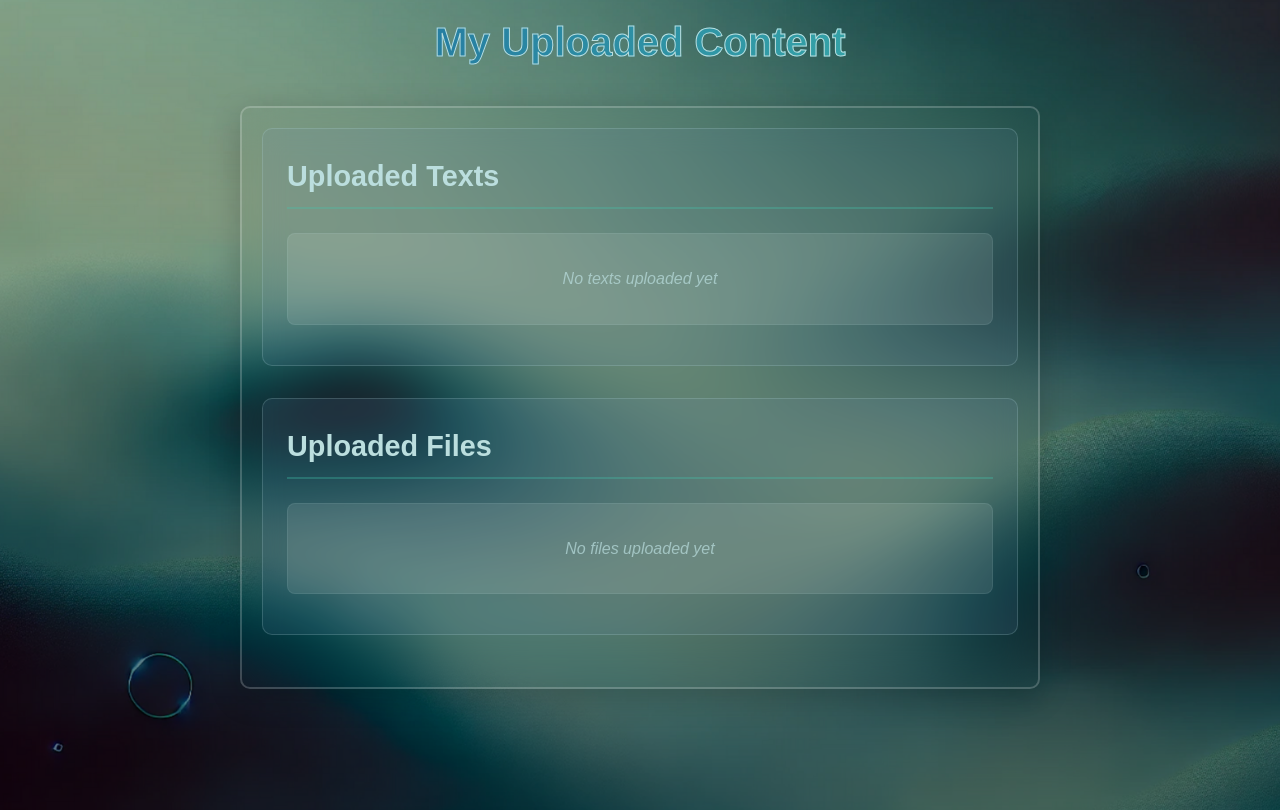
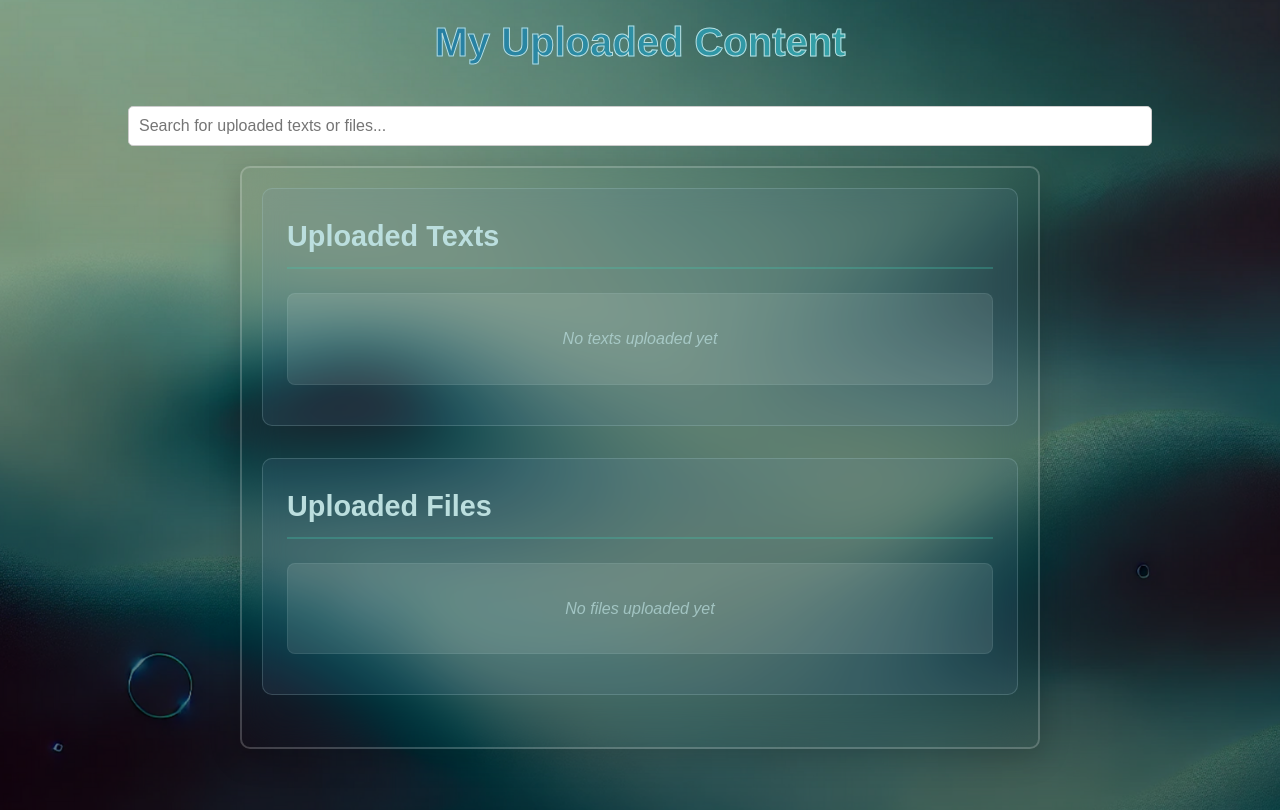
Before and after one commit to iwen-sue/4800-T5, a Node server app: page /download in a window 1280 px wide. Shown: the part 80-890 px from the top of the page. Run offline with Node 20, Linux system fonts and the light colour scheme; the visitor is signed in with stand-in values (Sample User, id 1); data that the repository does not hold is empty; some libraries are stand-ins or nearby versions.

Commit message:
implement search bar

```diff
--- a/public/css/download.css
+++ b/public/css/download.css
@@ -255,6 +255,23 @@ small[data-type] {
 }
 
 
+/* Search Bar Styling */
+.search-container {
+    margin-bottom: 20px;
+    text-align: center;
+}
+
+.search-bar {
+    width: 80%;
+    padding: 10px;
+    border: 1px solid #ccc;
+    border-radius: 5px;
+    font-size: 1rem;
+    box-sizing: border-box;
+}
+
+
+
 /* Responsive design */
 @media (max-width: 768px) {
     .content-container {
--- a/public/js/download.js
+++ b/public/js/download.js
@@ -41,3 +41,22 @@ function autoResizeTextareas() {
 
 // Call the function on page load
 document.addEventListener('DOMContentLoaded', autoResizeTextareas);
+
+
+document.addEventListener('DOMContentLoaded', () => {
+    const searchInput = document.getElementById('searchInput');
+    const searchableItems = document.querySelectorAll('.searchable-item');
+
+    searchInput.addEventListener('input', () => {
+        const filter = searchInput.value.toLowerCase();
+
+        searchableItems.forEach(item => {
+            const textContent = item.textContent.toLowerCase();
+            if (textContent.includes(filter)) {
+                item.style.display = ''; // Show item
+            } else {
+                item.style.display = 'none'; // Hide item
+            }
+        });
+    });
+});
--- a/views/download.ejs
+++ b/views/download.ejs
@@ -1,15 +1,20 @@
 <%- contentFor('body') %>
 <link rel="stylesheet" href="/css/download.css">
 <h1 style="margin-top: 90px;">My Uploaded Content</h1>
+
+<!-- Search Bar -->
+<div class="search-container">
+    <input type="text" id="searchInput" class="search-bar" placeholder="Search for uploaded texts or files...">
+</div>
 
 <div class="content-container">
 
     <div class="content-section">
         <h2>Uploaded Texts</h2>
-        <ul>
+        <ul id="textsList">
             <% if (texts.length > 0) { %>
                 <% texts.forEach(text => { %>
-                    <li>
+                    <li class="searchable-item">
                         <div class="copy-container">
 
                             <!-- Text Block -->
@@ -42,10 +47,10 @@
 
     <div class="content-section">
         <h2>Uploaded Files</h2>
-        <ul class="files-list">
+        <ul id="filesList" class="files-list">
             <% if (files.length > 0) { %>
                 <% files.forEach(file => { %>
-                    <li class="file-item">
+                    <li class="file-item searchable-item">
                         <div class="file-preview">
                             <% if (file.contentType.startsWith('image/') || file.contentType === 'application/pdf') { %>
                                 <img src="/thumbnail/<%= file._id %>" alt="<%= file.filename %> thumbnail" class="file-thumbnail">
@@ -54,7 +59,6 @@
                             <% } %>
                         </div>
                         <div class="file-info">
-                            <!-- <a href="/preview/file/<%= file._id %>" class="file-link"><%= file.filename %></a> -->
                             <a href="/preview/<%= file._id %>" class="file-link"><%= file.filename %></a>
 
                             <small data-type="<%= file.metadata.category %>">
@@ -81,3 +85,4 @@
 </div>
 
 <script src="/js/download.js"></script>
+<!-- <script src="/js/search.js"></script> -->
```
